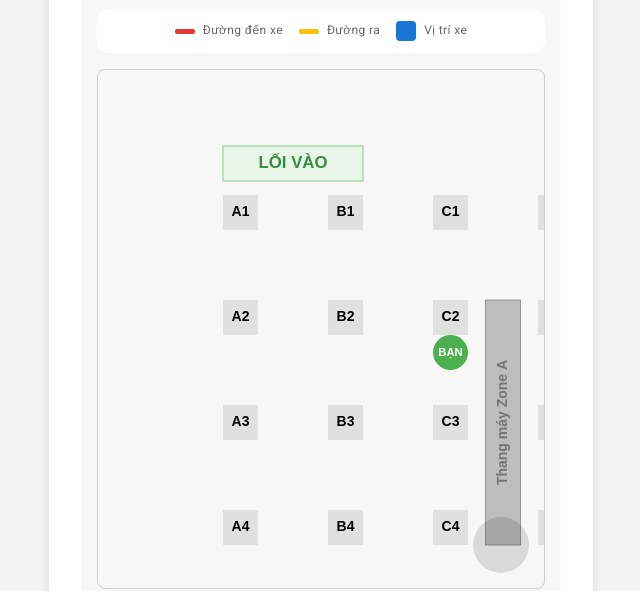
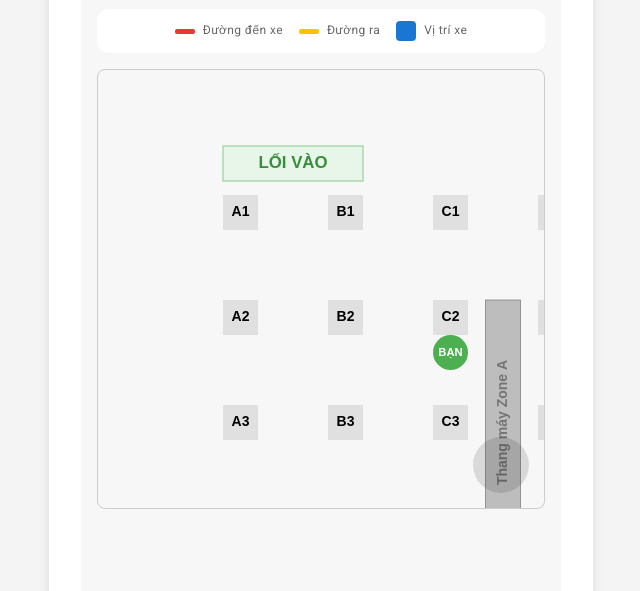
Before and after one commit to tuankiet-sudo/takaparking, a React (Vite) app: page /parking/find-vehicle/navigate in a window 1280 px wide. Shown: the part 127-718 px from the top of the page, without its empty margins (319-959 px from the left). Built offline with nearby package versions, Linux system fonts and the light colour scheme; some icons are missing; a web font is replaced by a local one.

Commit message:
Update NavigateToSlotPage.tsx

```diff
--- a/src/pages/NavigateToSlotPage.tsx
+++ b/src/pages/NavigateToSlotPage.tsx
@@ -452,7 +452,7 @@ const NavigateToSlotPage = () => {
                     <LegendItem color="#1976d2" text="Vị trí xe" isBox />
                 </Stack>
             </Paper>
-            <Box sx={{ height: '65vh', p: 2, display: 'flex', position: 'relative' }}>
+            <Box sx={{ height: '55vh', p: 2, display: 'flex', position: 'relative' }}>
                 <Box sx={{ flex: 1, border: '1px solid #ccc', borderRadius: '8px', overflow: 'hidden', cursor: isDragging ? 'grabbing' : 'grab' }}>
                     <canvas
                         ref={canvasRef}
```
